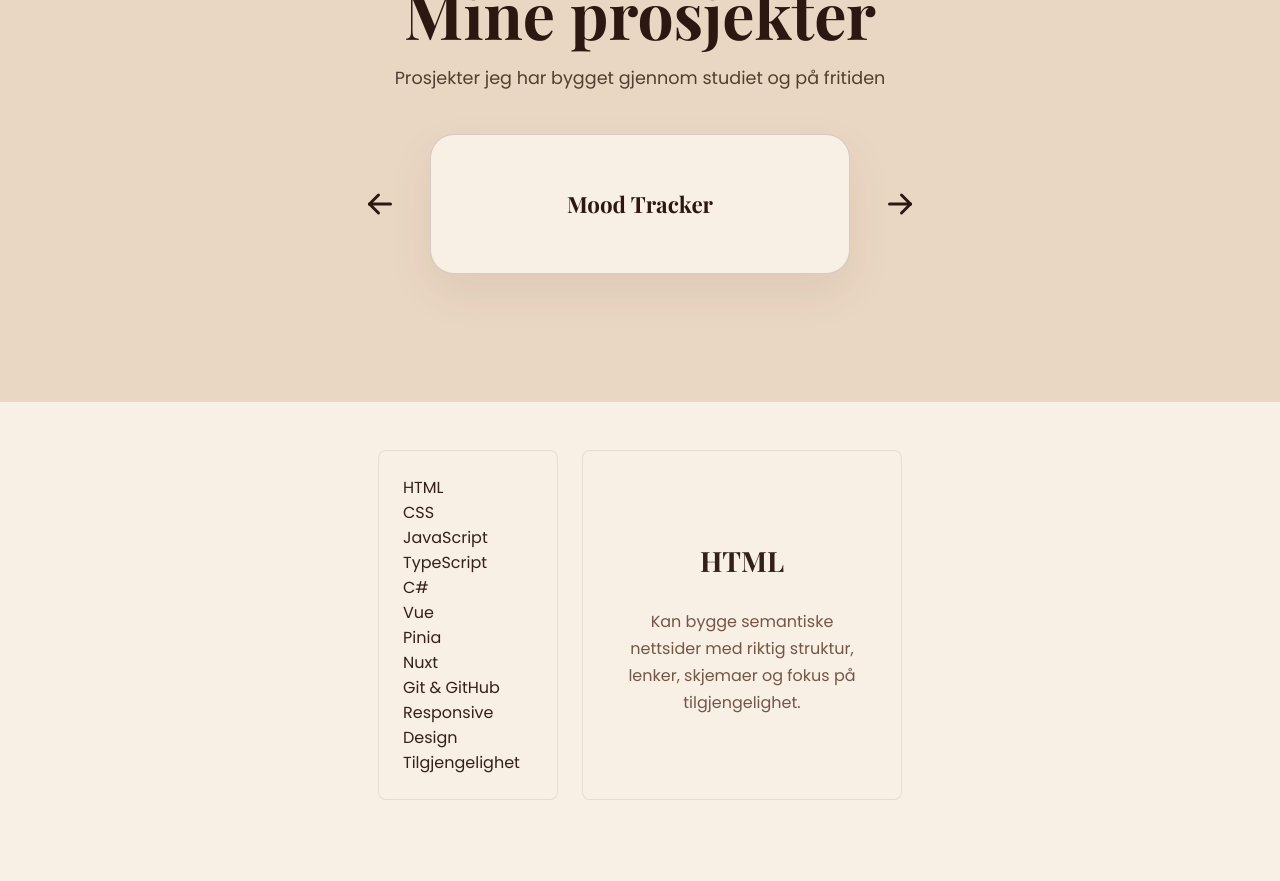
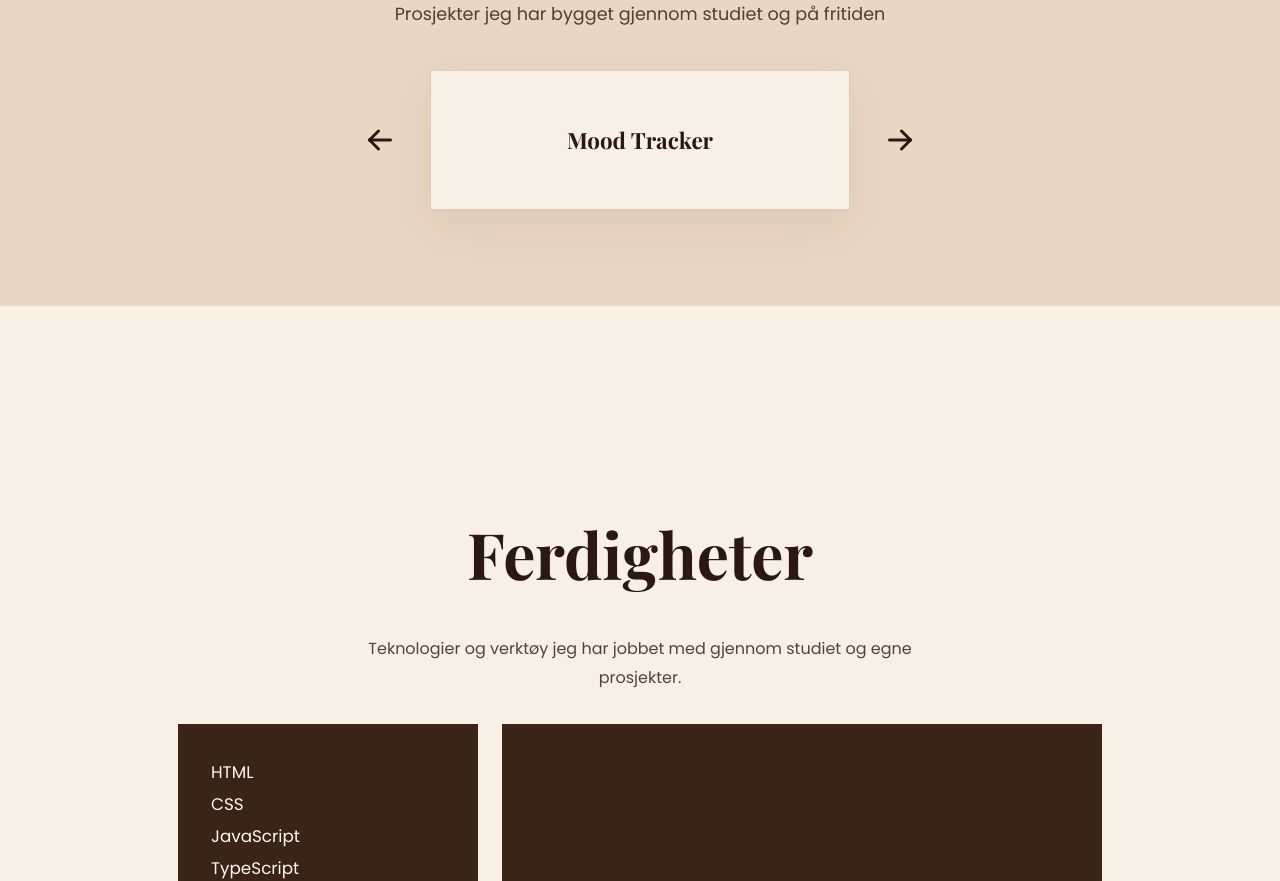
Before and after one commit to Kamillaaks/Portfolio, a Vue app in the folder portfolio-vue/: page / in a window 1280 px wide. Shown: the part 1900-2781 px from the top of the page. Built offline with nearby package versions, Linux system fonts and the light colour scheme.

Commit message:
CSS changes

```diff
--- a/portfolio-vue/src/components/AboutSection.vue
+++ b/portfolio-vue/src/components/AboutSection.vue
@@ -32,8 +32,7 @@
 .about {
     position: relative;
     overflow: hidden;
-    padding: 8rem 8vw;
-
+    padding: 6rem 8vw;
 }
 
 .about h2 {
--- a/portfolio-vue/src/components/HeroSection.vue
+++ b/portfolio-vue/src/components/HeroSection.vue
@@ -107,7 +107,7 @@ import ZebraPattern from '../assets/icons/zebra.svg'
 
     z-index: 1;
 
-    color: var(--terracotta);
+    color: var(--bg-card-dark);
     opacity: 0.5;
 }
 </style>
--- a/portfolio-vue/src/components/ProjectSection.vue
+++ b/portfolio-vue/src/components/ProjectSection.vue
@@ -69,7 +69,7 @@ function prevProject() {
 
 <style scoped>
 .projects-section {
-    padding: 6rem 8vw 8rem;
+    padding: 6rem 8vw;
     background: var(--bg-soft);
 }
 
@@ -120,7 +120,7 @@ function prevProject() {
 
     background: var(--bg-main);
     border: 1px solid rgba(75, 38, 25, 0.18);
-    border-radius: 24px;
+    border-radius: 0px;
 
     box-shadow: 0 18px 45px rgba(75, 38, 25, 0.08);
 
--- a/portfolio-vue/src/components/SkillsSection.vue
+++ b/portfolio-vue/src/components/SkillsSection.vue
@@ -52,57 +52,109 @@ const selectedSkill = ref(skills[0])
 </script>
 
 <template>
+    <section id="skills" class="skills-section">
+        <h2 class="skills-title">
+            Ferdigheter
+        </h2>
+
+        <p class="skills-intro">
+            Teknologier og verktøy jeg har jobbet med gjennom studiet og egne prosjekter.
+        </p>
+
         <div class="skills-container">
-        <div class="skills-list">
-            <li class="skill-item"
+            <ul class="skills-list">
+                <li
                     v-for="skill in skills"
                     :key="skill.name"
+                    class="skill-item"
                     @mouseenter="selectedSkill = skill"
                 >
                     {{ skill.name }}
                 </li>
-        </div>
-
+            </ul>
 
             <div class="skill-description">
-            <h3>{{ selectedSkill.name }}</h3>
-            <p>{{ selectedSkill.description }}</p>
+                <h3>
+                    {{ selectedSkill.name }}
+                </h3>
+
+                <p>
+                    {{ selectedSkill.description }}
+                </p>
             </div>
         </div>
-
+    </section>
 </template>
 
 <style scoped>
+.skills-section {
+    margin-top: 4rem;
+    padding: 6rem 8vw;
+    background: var(--bg-main);
+}
+
+.skills-title {
+    font-family: 'Playfair Display', serif;
+    font-size: clamp(2.5rem, 5vw, 4rem);
+    text-align: center;
+    margin-bottom: 3rem;
+    color: var(--espresso);
+}
+
 .skills-container {
     display: flex;
     justify-content: center;
+    align-items: stretch;
     gap: 1.5rem;
 
-    max-width: 700px;
-    margin: 3rem auto;
+    max-width: 1100px;
+    margin: 0 auto;
+}
+
+.skills-intro {
+    max-width: 620px;
+    margin: 0 auto 2rem;
+    text-align: center;
+    line-height: 1.8;
+    color: var(--espresso);
+    opacity: .8;
+}
+
+.skills-list,
+.skill-description {
+    background: var(--bg-dark);
+    color: var(--text-light);
+    border: 1px solid rgba(75, 38, 25, 0.14);
 }
 
 .skills-list {
-    width: 180px;
+    width: 300px;
+    padding: 2rem;
 
-    background-color: var(--bg-main);
+    list-style: none;
+    margin: 0;
+}
 
-    border: 1px solid rgba(0, 0, 0, 0.08);
-    border-radius: 8px;
+.skill-item {
+    cursor: pointer;
+    font-size: 1.05rem;
+    line-height: 1.9;
 
-    padding: 1.5rem;
+    transition:
+        color 0.2s ease,
+        transform 0.2s ease;
+}
+
+.skill-item:hover {
+    transform: translateX(6px);
+    color: var(--terracotta);
 }
 
 .skill-description {
-    width: 320px;
-    min-height: 250px;
+    width: 600px;
+    min-height: 330px;
 
-    background-color: var(--bg-main);
-
-    border: 1px solid rgba(0, 0, 0, 0.08);
-    border-radius: 8px;
-
-    padding: 2rem;
+    padding: 2.25rem;
 
     display: flex;
     flex-direction: column;
@@ -111,23 +163,19 @@ const selectedSkill = ref(skills[0])
     text-align: center;
 }
 
-.skill-item {
-    list-style: none;
-    cursor: pointer;
+.skill-description h3 {
+    font-family: 'Playfair Display', serif;
+    font-size: 2.8rem;
 
-    transition: all 0.2s ease;
+    color: var(--text-light);
+
+    margin-bottom: 1.5rem;
 }
 
-.skill-item:hover {
-    transform: translateX(4px);
-    color: var(--accent-burgundy);
-}
+.skill-description p {
+    font-size: 1.05rem;
+    line-height: 1.8;
 
-.skill-description h3 {
-    color: var(--accent-burgundy);
-
-    margin-bottom: 1rem;
-
-    font-size: 1.75rem;
+    color: var(--text-light);
 }
 </style>
--- a/portfolio-vue/src/style.css
+++ b/portfolio-vue/src/style.css
@@ -7,7 +7,8 @@
   --bg-soft: #ead7c3;
   --bg-warm: #d8b896;
   --bg-dark: #3a2418;
-  --bg-warm: #f5efe9;
+  --bg-card: #f5efe9;
+  --bg-card-dark: #6b493a;
 
   --terracotta: #c86f45;
   --burnt-orange: #a9542b;
```
Lines whose indentation alone changed are shown as unchanged.
